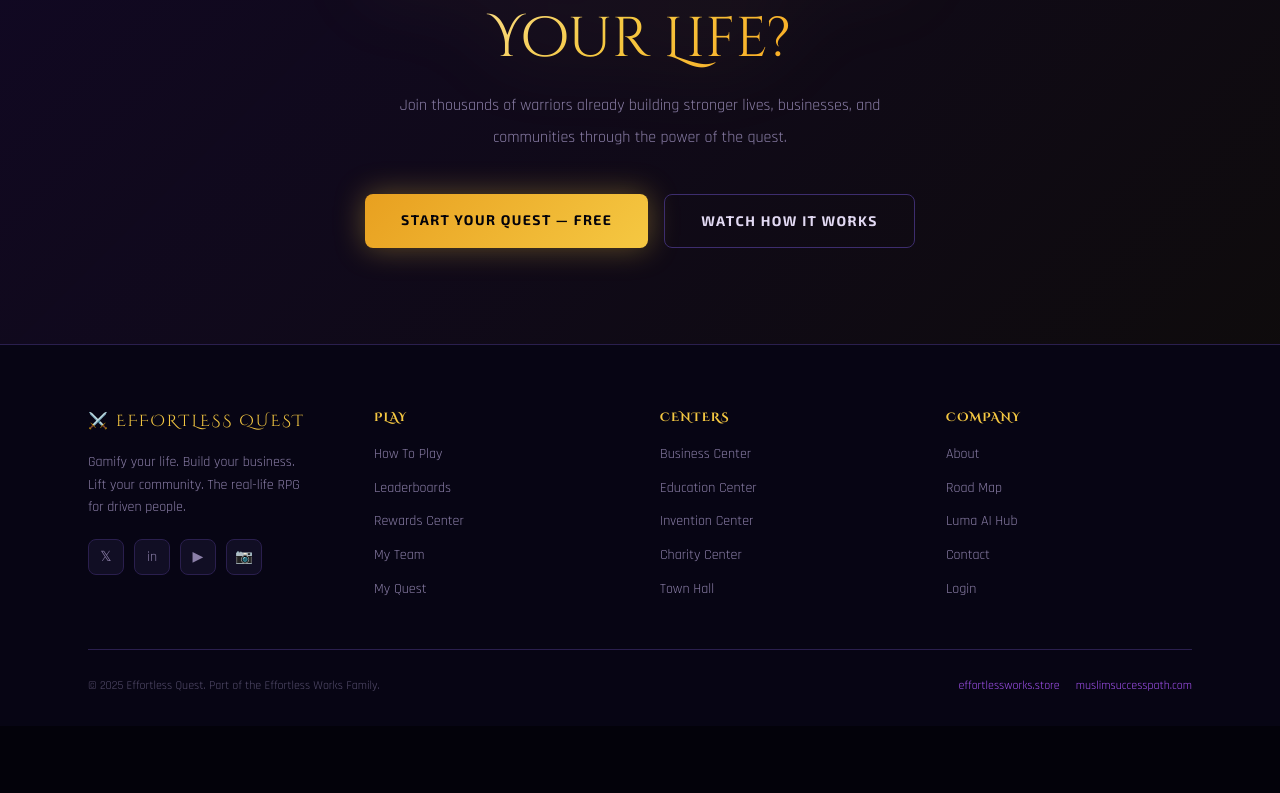
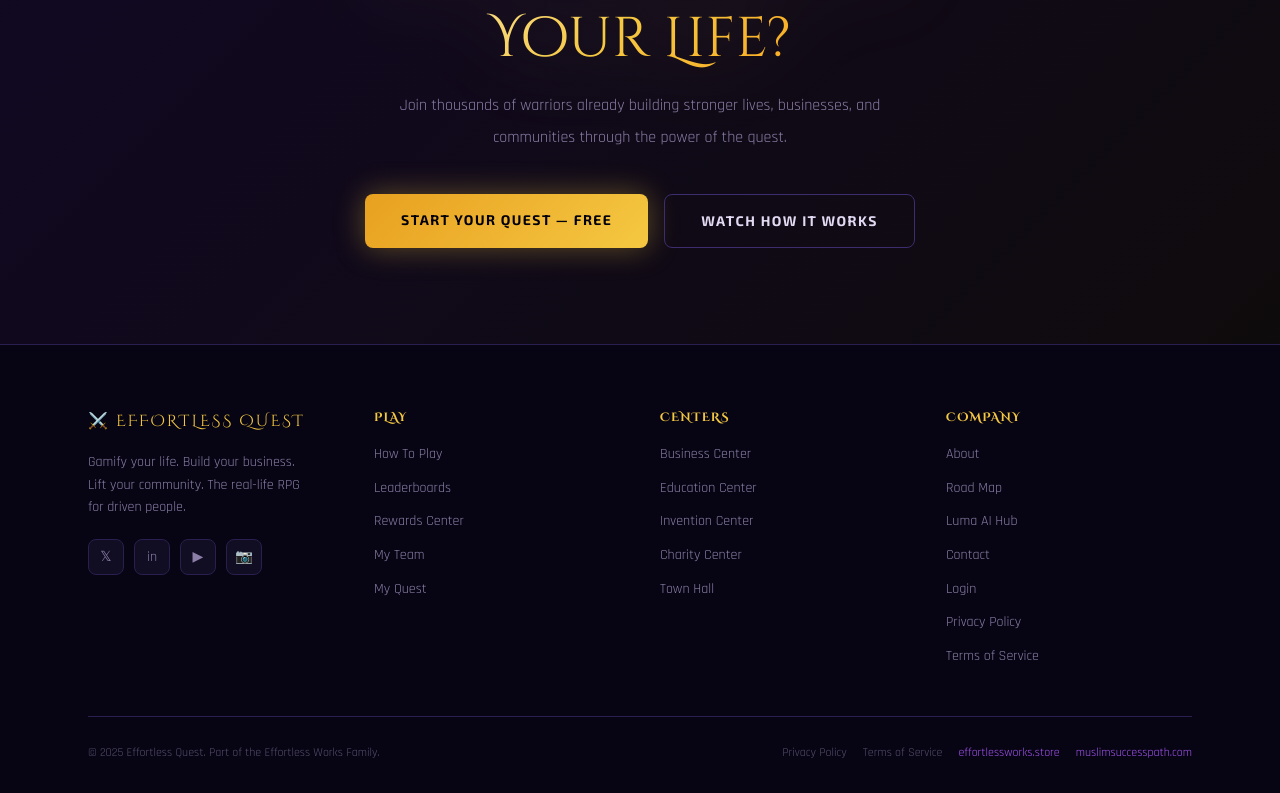
Before and after one commit to effortless-quest/effortless-quest, a Next.js app: page / in a window 1280 px wide. Shown: the part 5218-6011 px from the top of the page. Before the commit the page ends 5944 px from the top, so only its background shows below. Built offline with nearby package versions, Linux system fonts and the light colour scheme; no server answers.

Commit message:
fix: add privacy policy and terms links to footer

```diff
--- a/components/public/PublicFooter.tsx
+++ b/components/public/PublicFooter.tsx
@@ -21,6 +21,8 @@ const footerLinks = {
     { label: 'Luma AI Hub', href: '/#luma' },
     { label: 'Contact', href: '/about#contact' },
     { label: 'Login', href: '/login' },
+    { label: 'Privacy Policy', href: '/privacy' },
+    { label: 'Terms of Service', href: '/terms' },
   ],
 };
 
@@ -89,7 +91,13 @@ export default function PublicFooter() {
           <p className="text-xs" style={{ color: 'rgba(139,127,168,.6)' }}>
             © 2025 Effortless Quest. Part of the Effortless Works Family.
           </p>
-          <div className="flex gap-4">
+          <div className="flex gap-4 flex-wrap justify-center">
+            <Link href="/privacy" className="text-xs no-underline transition-colors duration-200" style={{ color: 'rgba(139,127,168,.6)' }}>
+              Privacy Policy
+            </Link>
+            <Link href="/terms" className="text-xs no-underline transition-colors duration-200" style={{ color: 'rgba(139,127,168,.6)' }}>
+              Terms of Service
+            </Link>
             <a href="https://effortlessworks.store" target="_blank" rel="noreferrer" className="text-xs no-underline transition-colors duration-200" style={{ color: 'var(--neon2)' }}>
               effortlessworks.store
             </a>
```
